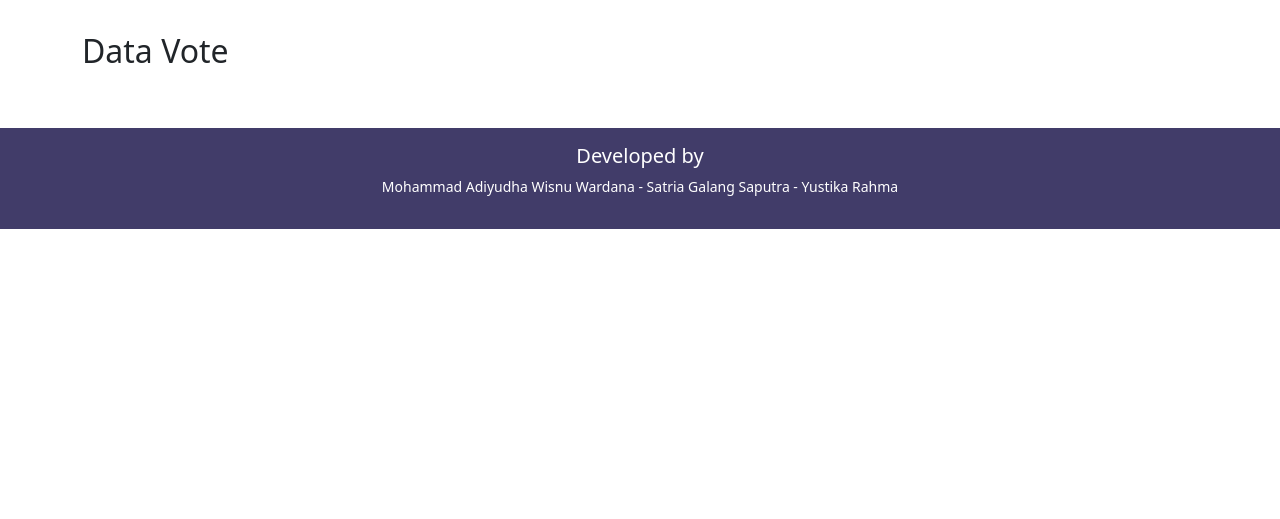
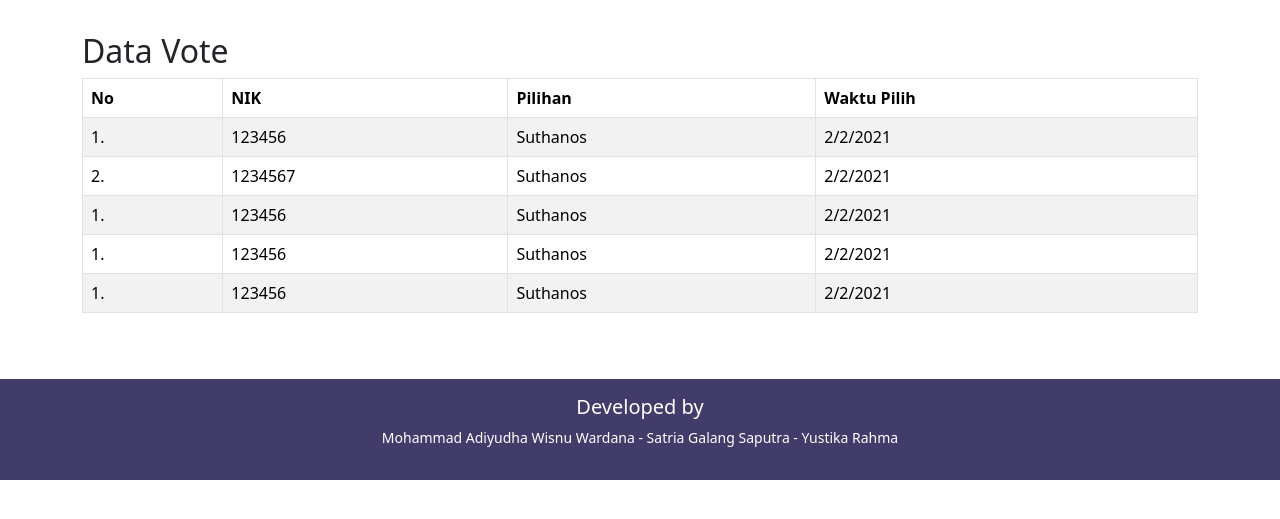
Before and after one commit to MohammadAdiyudha/E-Voting, a PHP site: page /admin/dataVote.php in a window 1280 px wide. Shown: the part 66-585 px from the top of the page. Run offline with PHP 8.4, Linux system fonts and the light colour scheme; a user stored in the database is signed in; some libraries are stand-ins or nearby versions.

Commit message:
data dummy

```diff
--- a/program/admin/dataVote.php
+++ b/program/admin/dataVote.php
@@ -56,6 +56,50 @@
      <section>
         <div class="container">
             <h2>Data Vote</h2>
+            <table class="table table-bordered table-striped table-hover">
+               <thead bgcolor="#413c69" style="color: white">
+                   <tr>
+                    <th>No</th>
+                    <th>NIK</th>
+                    <th>Pilihan</th>
+                    <th>Waktu Pilih</th>
+
+                   </tr>
+               </thead>
+               <tbody>
+                <!-- Data Dummy -->
+                <tr>
+                    <td>1.</td>
+                    <td>123456</td>
+                    <td>Suthanos</td>
+                    <td>2/2/2021</td>
+                </tr>
+                <tr>
+                    <td>2.</td>
+                    <td>1234567</td>
+                    <td>Suthanos</td>
+                    <td>2/2/2021</td>
+                </tr>
+                <tr>
+                    <td>1.</td>
+                    <td>123456</td>
+                    <td>Suthanos</td>
+                    <td>2/2/2021</td>
+                </tr>
+                <tr>
+                    <td>1.</td>
+                    <td>123456</td>
+                    <td>Suthanos</td>
+                    <td>2/2/2021</td>
+                </tr>
+                <tr>
+                    <td>1.</td>
+                    <td>123456</td>
+                    <td>Suthanos</td>
+                    <td>2/2/2021</td>
+                </tr>
+               </tbody>
+           </table>
 
         </div>
     </section>
```
